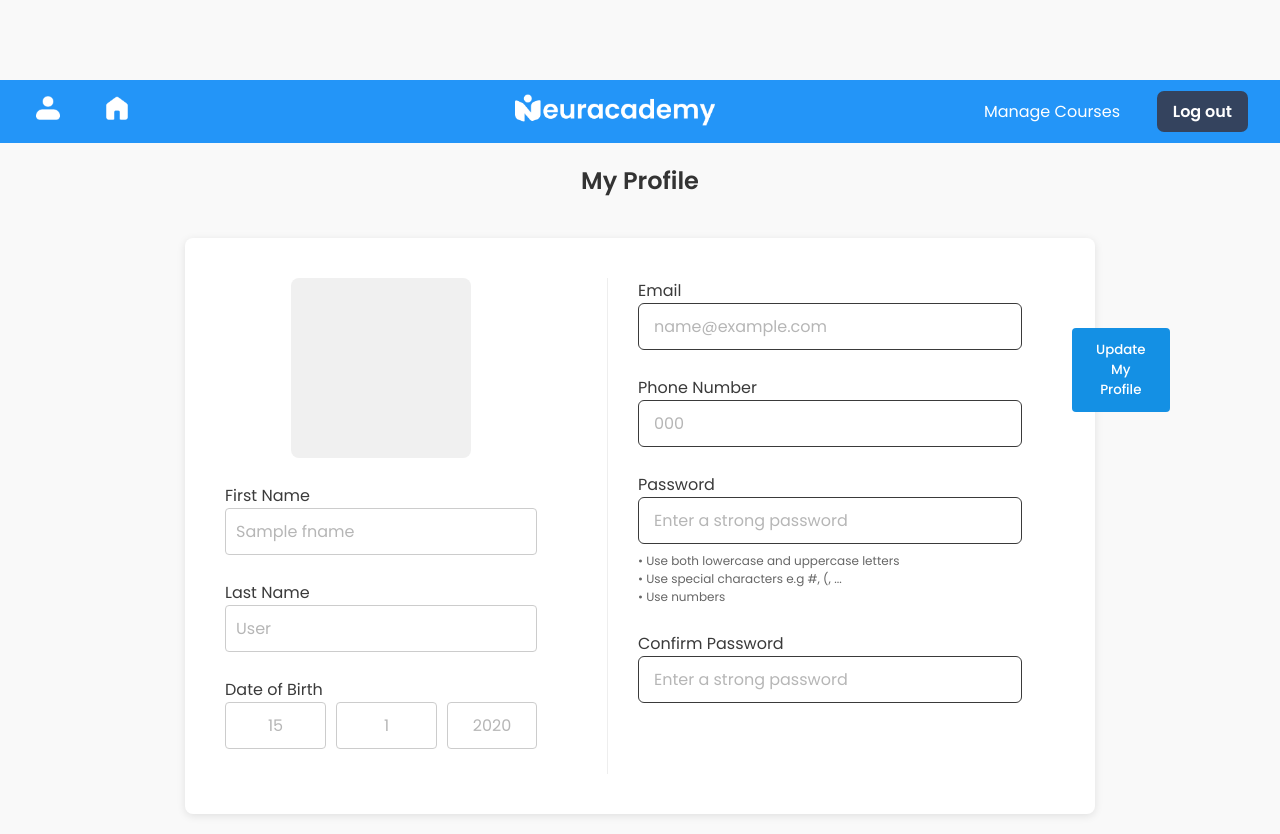
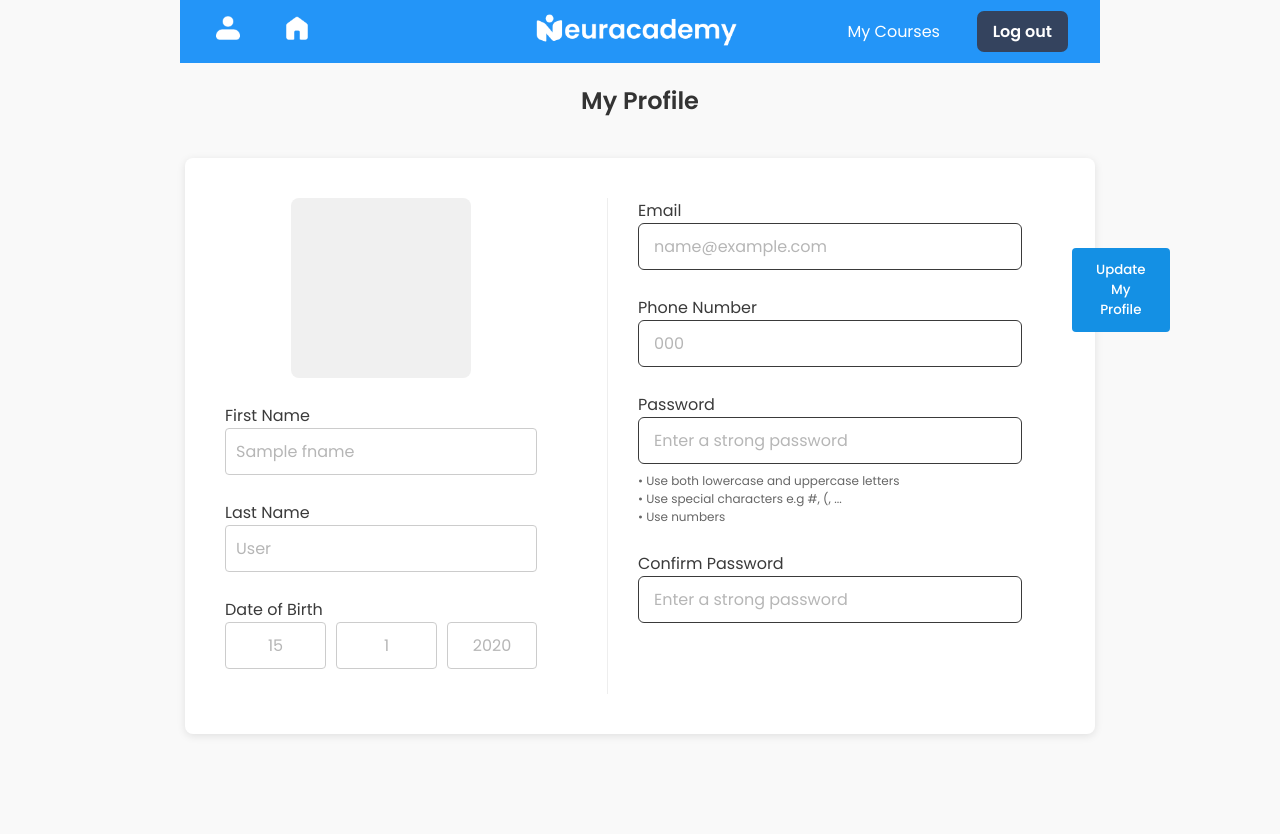
Before and after one commit to ahmedamrelhefnawy/Neon-Academy, a Django app: template App/templates/pages/update_profile.html in a window 1280 px wide. After the commit the page ends 736 px from the top, so only its background shows below. Run offline with Django 5.2, Linux system fonts and the light colour scheme; the template is opened without the code that fills it: most values are stand-ins (such as "Sample title", 1, 10 or a date in 2020).

Commit message:
fix: fixed some styling issues with update_profile page

```diff
--- a/App/Neuracademy/static/CSS/style.css
+++ b/App/Neuracademy/static/CSS/style.css
@@ -828,7 +828,6 @@ input[type="text"] {
 
 .container.profile {
     width: 100%;
-    padding-top: 80px; /* Space for fixed nav */
     display: block;
 }
 
--- a/App/static/css/style.css
+++ b/App/static/css/style.css
@@ -826,12 +826,6 @@ input[type="text"] {
     font-size: 15px;
 }
 
-.container.profile {
-    width: 100%;
-    padding-top: 80px; /* Space for fixed nav */
-    display: block;
-}
-
 .content.profile {
     max-width: 950px;
     margin: 0 auto;
--- a/App/templates/pages/components/navbar_blue.html
+++ b/App/templates/pages/components/navbar_blue.html
@@ -1,14 +1,14 @@
 {% load static %}
 <header class="navbar">
     <div class="nav-left">
-        <a href="#" class="nav-icon"><img src="{% static 'images/iconamoon_profile-fill.png' %}" alt="Profile" class="nav-img"></a>
+        <a href="{% url "update_profile" %}" class="nav-icon"><img src="{% static 'images/iconamoon_profile-fill.png' %}" alt="Profile" class="nav-img"></a>
         <a href="#" class="nav-icon"><img src="{% static 'images/home.png' %}" alt="Home" class="nav-img"></a>
     </div>
     <div class="logo">
         <img src="{% static 'images/Frame 1321317459.png' %}" alt="Logo" class="logo-img">
     </div>
     <div class="nav-right">
-        <a href="#" class="nav-link">Manage Courses</a>
+        <a href="#" class="nav-link">My Courses</a>
         <a href="{% url 'logout' %}" class="btn btn-dark" style="text-decoration: none;">Log out</a>
     </div>
 </header>
```
